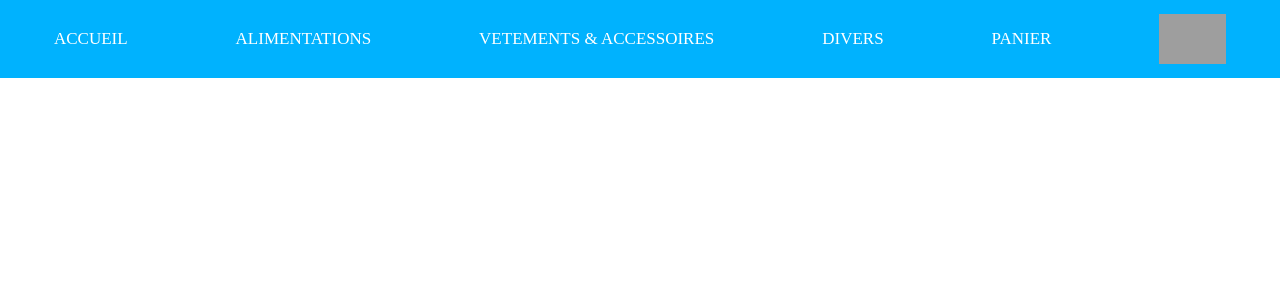
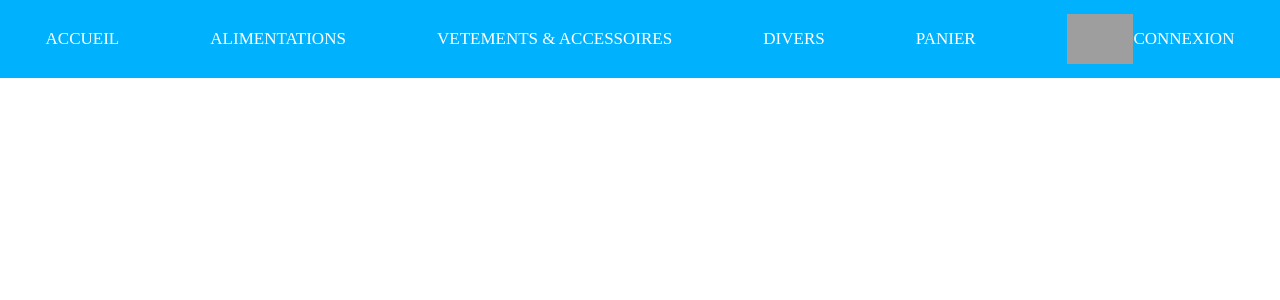
Before and after one commit to nicepowpowloko/heckle-jeckle, a PHP site: page /nav.php in a window 1280 px wide. Shown: the top 300 px of the page. Run offline with PHP 8.4, Linux system fonts and the light colour scheme; grey boxes are pictures that could not be loaded.

Commit message:
Update nav.php

```diff
--- a/acceuil/nav.php
+++ b/acceuil/nav.php
@@ -5,13 +5,18 @@
             <a href="../Page du Site/vêtements & accesoires.php">VETEMENTS & ACCESSOIRES</a>
             <a href="../Page du Site/divers.php">DIVERS</a>
             <a href="">PANIER</a>
-            <a href=""><img src="../Images/kissclipart-emirati-man-cartoon-clipart-emiratis-dubai-man-051efe8dc99e1f0a.png" height="50px"></a>
+            <a href="" class="conn"><img src="../Images/kissclipart-emirati-man-cartoon-clipart-emiratis-dubai-man-051efe8dc99e1f0a.png" height="50px">CONNEXION</a>
           </div>
 </nav>
 
 <style>
+
     *{
         margin: 0;
+    }
+    .conn{
+        display:flex;
+        align-items:center;
     }
 
     .topnav{
```
